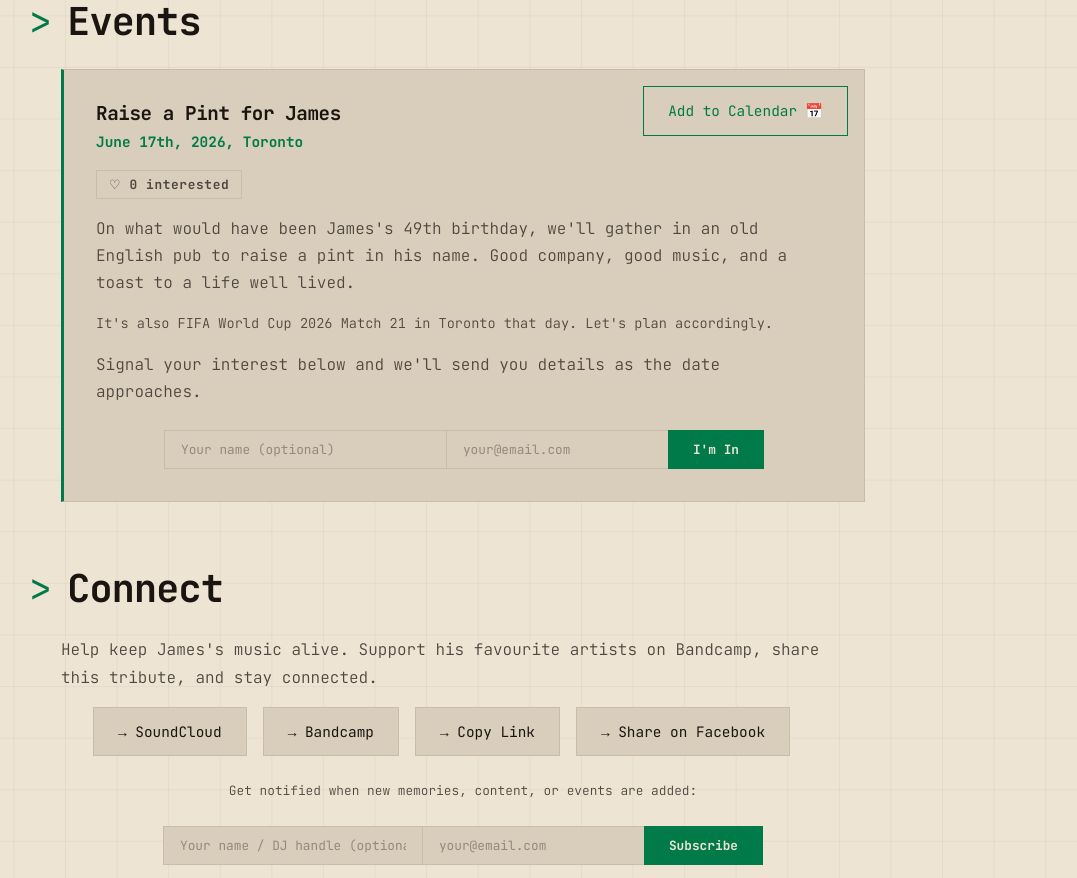
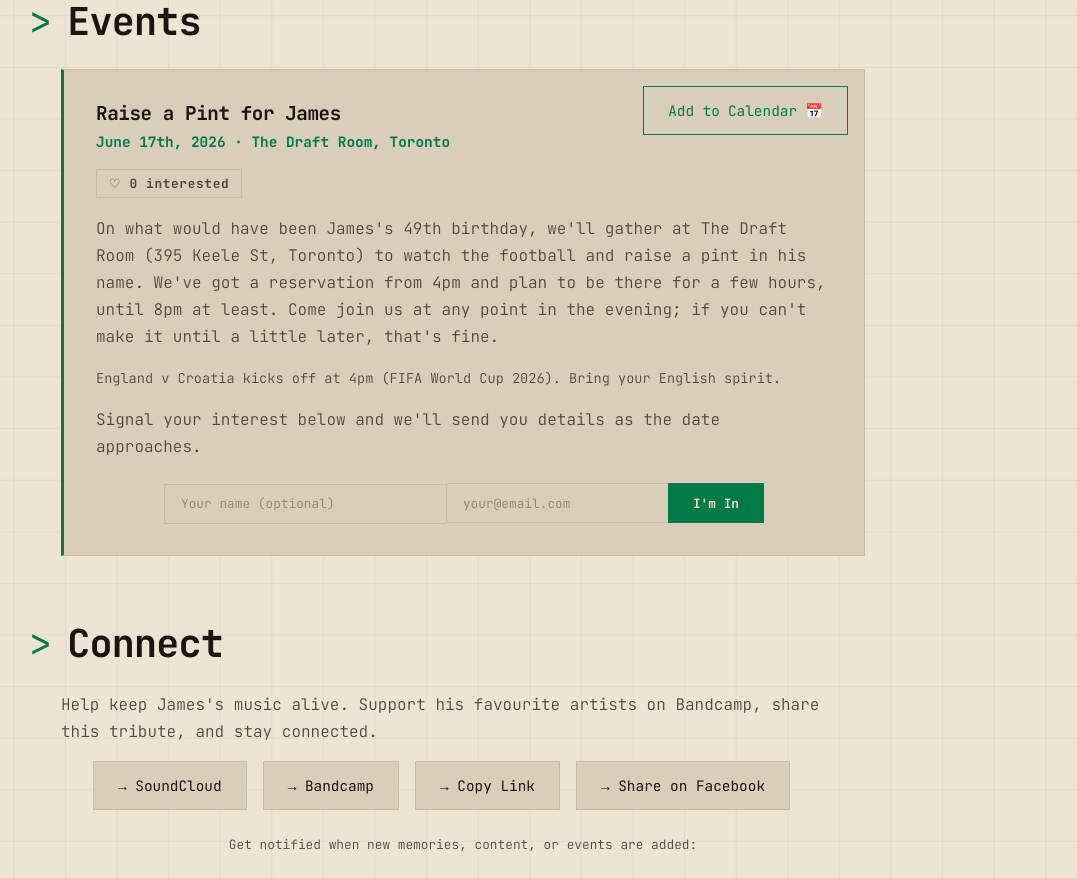
Before and after one commit to foxpress-design/listenable-music, a React (Vite) app: page / in a window 1280 px wide. Shown: the part 5660-6538 px from the top of the page, without its empty margins (193-1270 px from the left). Built offline with nearby package versions, Linux system fonts and the light colour scheme; no server answers.

Commit message:
Add confirmed venue and details to June 17 event (v1.2.2)
The Draft Room, 395 Keele St, Toronto; 4pm reservation; England v Croatia
kickoff at 4pm; there until ~8pm. Updated Google Calendar link accordingly.

```diff
--- a/package.json
+++ b/package.json
@@ -1,7 +1,7 @@
 {
   "name": "listenable-music",
   "private": true,
-  "version": "1.2.1",
+  "version": "1.2.2",
   "type": "module",
   "scripts": {
     "dev": "vite",
--- a/src/pages/Home.jsx
+++ b/src/pages/Home.jsx
@@ -578,7 +578,7 @@ export default function Home() {
           <div className="section-content">
             <div className="event-card">
               <a
-                href="https://calendar.google.com/calendar/render?action=TEMPLATE&text=Raise+a+Pint+for+James&dates=20260617T180000/20260617T230000&location=Toronto%2C+ON&details=James+Campbell%27s+49th+birthday.+We%27ll+gather+at+an+old+English+pub+to+raise+a+pint+in+his+name.+Venue+TBA.%0A%0Ahttps%3A%2F%2Flistenablemusic.ca%2F%23events"
+                href="https://calendar.google.com/calendar/render?action=TEMPLATE&text=Raise+a+Pint+for+James&dates=20260617T160000/20260617T200000&location=The+Draft+Room%2C+395+Keele+St%2C+Toronto%2C+ON+M6P+2K9&details=Join+us+at+The+Draft+Room+%28395+Keele+St%2C+Toronto%29+to+raise+a+pint+for+James+on+what+would+have+been+his+49th+birthday.+England+v+Croatia+kicks+off+at+4pm+%28FIFA+World+Cup+2026%29.+We+have+a+reservation+from+4pm+and+plan+to+be+there+until+at+least+8pm.+Come+join+us+at+any+point+in+the+evening.+Bring+your+English+spirit.%0A%0Ahttps%3A%2F%2Flistenablemusic.ca%2F%23events"
                 className="link-button event-calendar-btn"
                 target="_blank"
                 rel="noopener noreferrer"
@@ -586,7 +586,7 @@ export default function Home() {
                 Add to <span className="calendar-text-full">Calendar </span>&#x1F4C5;
               </a>
               <h3 className="event-title">Raise a Pint <br className="mobile-break" />for James</h3>
-              <p className="event-date">June 17th, 2026, Toronto</p>
+              <p className="event-date">June 17th, 2026 &middot; The Draft Room, Toronto</p>
               <button
                 className={`event-interested ${hasLiked ? 'event-interested-liked' : ''}`}
                 onClick={toggleEventLike}
@@ -595,11 +595,13 @@ export default function Home() {
                 {hasLiked ? '\u2665' : '\u2661'} {eventInterest} interested
               </button>
               <p>
-                On what would have been James's 49th birthday, we'll gather in an old English pub to raise a pint in his name.
-                Good company, good music, and a toast to a life well lived.
+                On what would have been James's 49th birthday, we'll gather at The Draft Room (395 Keele St, Toronto)
+                to watch the football and raise a pint in his name. We've got a reservation from 4pm and plan to be
+                there for a few hours, until 8pm at least. Come join us at any point in the evening; if you can't make
+                it until a little later, that's fine.
               </p>
               <p className="event-note">
-                It's also FIFA World Cup 2026 Match 21 in Toronto that day. Let's plan accordingly.
+                England v Croatia kicks off at 4pm (FIFA World Cup 2026). Bring your English spirit.
               </p>
               <p>
                 Signal your interest below and we'll send you details as the date approaches.
```
Also changed, not shown: 1 other file (tests, documents, lock files or other folders).
